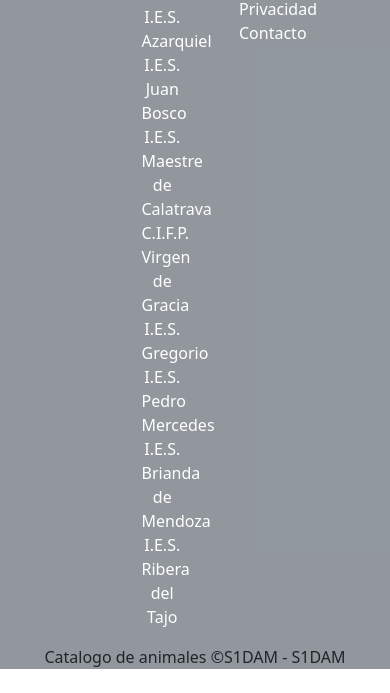
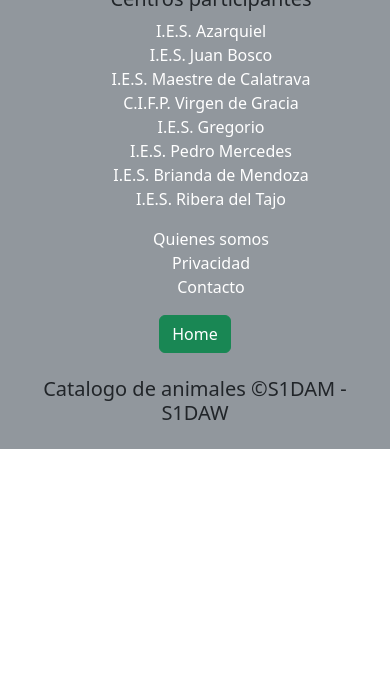
Before and after one commit to NoNiQu/webskill24, a plain HTML site: page quienessomos.html in a window 390 px wide. Shown: the part 716-1409 px from the top of the page. After the commit the page ends 1189 px from the top, so only its background shows below. Drawn offline with nearby package versions, Linux system fonts and the light colour scheme.

Commit message:
footerdone

```diff
--- a/quienessomos.html
+++ b/quienessomos.html
@@ -143,12 +143,12 @@
         <h1 class="text-center">CLM SKILL WEB 2021</h1>
         <div class="container">
             <div class="row">
-                <div class="col-3 text-center">
+                <div class="col-lg-3 col-md-12 text-center">
                     <a href="#top"><button type="button" class="btn btn-success">
                             Subir
                         </button></a>
                 </div>
-                <div class="col-3 text-center">
+                <div class="col-lg-3 col-md-6 text-center">
                     <ul class="list-group-flush">
                         <h5>Centros participantes</h5>
                         <li class="list-group-item text-white"><a class="nav-link"
@@ -177,7 +177,7 @@
                                 Ribera del Tajo</a></li>
                     </ul>
                 </div>
-                <div class="col-3 text-center">
+                <div class="col-lg-3 col-md-6 text-center">
                     <ul class="list-group-flush">
                         <li class="list-group-item text-decoration-none text-white"><a class="nav-link"
                                 href="quienessomos.html">Quienes somos</a></li>
@@ -188,14 +188,14 @@
                     </ul>
 
                 </div>
-                <div class="col-3 text-center">
+                <div class="col-lg-3 col-md-12 text-center">
                     <a href="index.html"><button type="button" class="btn btn-success">
                             Home
                         </button></a>
                 </div>
             </div>
         </div>
-        <p class="text-center m-0">Catalogo de animales &copy;S1DAM - S1DAM</p>
+        <h5 class="text-center p-4 m-0">Catalogo de animales &copy;S1DAM - S1DAW</h5>
     </footer>
 
     <!-- REGISTRO -->
```
Also changed, not shown: index.html (+6 -6 lines), reptiles.html (+6 -8 lines).
